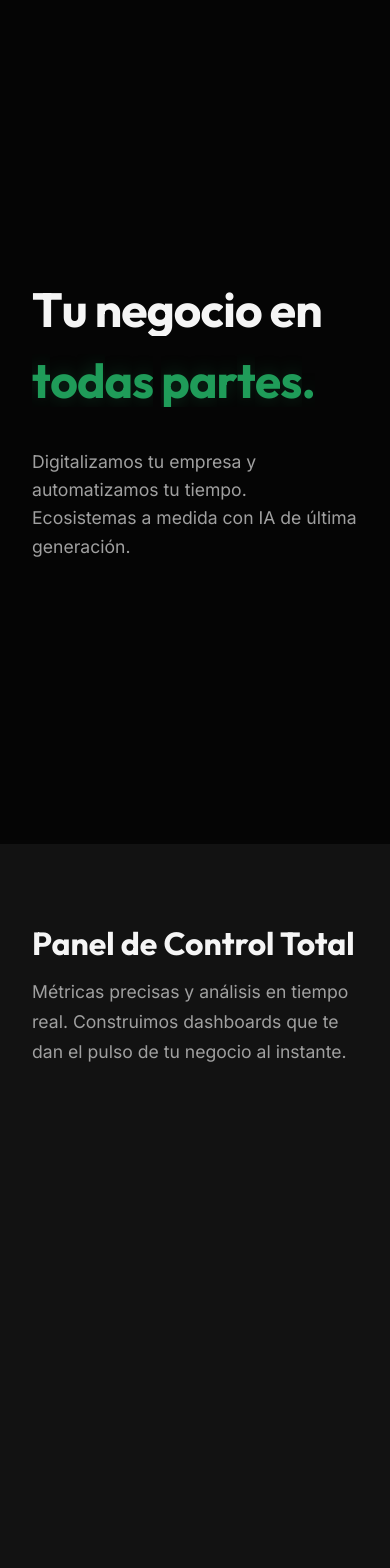
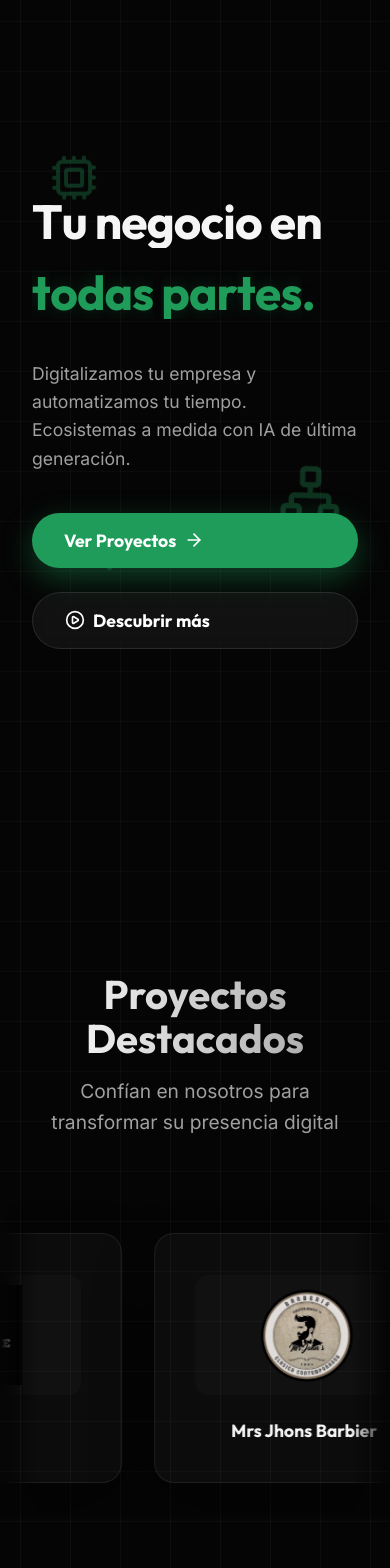
Before and after one commit to xCesar24x/Ruta_Digital, a React (Vite) app: page / in a window 390 px wide. Shown: the top 1568 px of the page. Built offline with nearby package versions, Linux system fonts and the light colour scheme.

Commit message:
feat: enhance UI with portfolio marquee, glassmorphism, and hero assets

```diff
--- a/src/App.jsx
+++ b/src/App.jsx
@@ -2,18 +2,18 @@ import React, { useEffect, useState } from 'react';
 import Lenis from 'lenis';
 import PreLoader from './components/PreLoader';
 import Hero from './components/Hero';
+import PortfolioMarquee from './components/PortfolioMarquee';
 import ScrollyTellingSection from './components/ScrollyTellingSection';
 import FooterCTA from './components/FooterCTA';
-import './index.css'; // Just in case, it's also in main.jsx
+import './index.css';
 
 function App() {
   const [loading, setLoading] = useState(true);
 
   useEffect(() => {
-    // Initialize Lenis Smooth Scroll
     const lenis = new Lenis({
       duration: 1.2,
-      easing: (t) => Math.min(1, 1.001 - Math.pow(2, -10 * t)), // https://www.desmos.com/calculator/brs54l4xou
+      easing: (t) => Math.min(1, 1.001 - Math.pow(2, -10 * t)),
       direction: 'vertical',
       gestureDirection: 'vertical',
       smooth: true,
@@ -39,13 +39,9 @@ function App() {
     <>
       {loading && <PreLoader onComplete={() => setLoading(false)} />}
 
-      {/*
-        We render the main content even while loading,
-        but maybe hidden or beneath the preloader to ensure
-        ScrollTrigger can calculate heights correctly.
-      */}
       <main style={{ opacity: loading ? 0 : 1, transition: 'opacity 0.5s ease' }}>
         <Hero />
+        <PortfolioMarquee />
         <ScrollyTellingSection />
         <FooterCTA />
       </main>
--- a/src/components/Hero.css
+++ b/src/components/Hero.css
@@ -9,17 +9,17 @@
 
 .hero-bg {
   position: absolute;
-  top: -10%; /* Extra space for parallax */
+  top: -10%;
   left: 0;
   width: 100%;
-  height: 120%; /* Taller for parallax */
+  height: 120%;
   background-size: cover;
   background-position: center;
   background-repeat: no-repeat;
   z-index: -1;
   opacity: 0;
-  /* Add a subtle overlay so text is readable */
-  box-shadow: inset 0 0 0 2000px rgba(5, 5, 5, 0.5);
+  /* Use a more transparent overlay so we can actually see the image */
+  box-shadow: inset 0 0 0 2000px rgba(5, 5, 5, 0.7);
 }
 
 .hero-content {
@@ -57,3 +57,37 @@
   overflow: hidden;
   display: block;
 }
+
+.hero-btns {
+  display: flex;
+  gap: 1.5rem;
+  margin-top: 2.5rem;
+  align-items: center;
+}
+
+.floating-icons {
+  position: absolute;
+  top: 0;
+  left: 0;
+  width: 100%;
+  height: 100%;
+  pointer-events: none;
+  z-index: 0;
+}
+
+.f-icon {
+  position: absolute;
+  color: var(--accent-green);
+  opacity: 0;
+}
+
+.icon-1 { top: 20%; left: 15%; width: 48px; height: 48px; }
+.icon-2 { top: 60%; right: 10%; width: 64px; height: 64px; }
+.icon-3 { bottom: 30%; left: 25%; width: 32px; height: 32px; }
+
+@media (max-width: 768px) {
+  .hero-btns {
+    flex-direction: column;
+    align-items: stretch;
+  }
+}
--- a/src/components/Hero.jsx
+++ b/src/components/Hero.jsx
@@ -1,6 +1,7 @@
 import React, { useEffect, useRef } from 'react';
 import gsap from 'gsap';
 import SplitType from 'split-type';
+import { ArrowRight, PlayCircle, Cpu, Network, Zap } from 'lucide-react';
 import './Hero.css';
 
 const Hero = () => {
@@ -8,33 +9,28 @@ const Hero = () => {
   const bgRef = useRef(null);
   const titleRef = useRef(null);
   const subtitleRef = useRef(null);
+  const btnGroupRef = useRef(null);
+  const iconsRef = useRef([]);
 
   useEffect(() => {
-    // We wait a tiny bit to ensure preloader is mostly done if we want,
-    // or we can trigger this externally. For now, just standard load animation.
-
-    // Split text for animation
     const splitTitle = new SplitType(titleRef.current, { types: 'chars,words' });
     const splitSubtitle = new SplitType(subtitleRef.current, { types: 'lines' });
 
-    const tl = gsap.timeline({ delay: 2.2 }); // Delay to wait for preloader
+    const tl = gsap.timeline({ delay: 2.2 });
 
-    // Background scale down effect
     tl.fromTo(bgRef.current,
-      { scale: 1.2, opacity: 0 },
-      { scale: 1, opacity: 0.6, duration: 2, ease: "power3.out" }
+      { scale: 1.1, opacity: 0 },
+      { scale: 1, opacity: 0.6, duration: 2.5, ease: "power3.out" }
     );
 
-    // Title characters stagger
     if (splitTitle.chars) {
       tl.fromTo(splitTitle.chars,
         { y: 100, opacity: 0 },
         { y: 0, opacity: 1, stagger: 0.02, duration: 1, ease: "back.out(1.7)" },
-        "-=1.5"
+        "-=2"
       );
     }
 
-    // Subtitle lines fade up
     if (splitSubtitle.lines) {
       tl.fromTo(splitSubtitle.lines,
         { y: 30, opacity: 0 },
@@ -43,9 +39,32 @@ const Hero = () => {
       );
     }
 
-    // Parallax Effect on Scroll
+    tl.fromTo(btnGroupRef.current,
+      { y: 20, opacity: 0 },
+      { y: 0, opacity: 1, duration: 1, ease: "power2.out" },
+      "-=0.5"
+    );
+
+    // Floating icons animation
+    iconsRef.current.forEach((icon, i) => {
+      gsap.fromTo(icon,
+        { y: 0, opacity: 0, scale: 0 },
+        { y: 0, opacity: 0.3, scale: 1, duration: 1, delay: 3 + (i * 0.2) }
+      );
+      gsap.to(icon, {
+        y: Math.random() * -30 - 15,
+        x: Math.random() * 20 - 10,
+        rotation: Math.random() * 30 - 15,
+        duration: 3 + Math.random() * 2,
+        yoyo: true,
+        repeat: -1,
+        ease: "sine.inOut",
+        delay: 3 + (i * 0.2)
+      });
+    });
+
     gsap.to(bgRef.current, {
-      yPercent: 30, // Move down slightly as we scroll down
+      yPercent: 30,
       ease: "none",
       scrollTrigger: {
         trigger: heroRef.current,
@@ -69,6 +88,13 @@ const Hero = () => {
         style={{ backgroundImage: `url('/hero.png')` }}
       ></div>
 
+      {/* Floating Tech Icons */}
+      <div className="floating-icons">
+        <Cpu ref={el => iconsRef.current[0] = el} className="f-icon icon-1" />
+        <Network ref={el => iconsRef.current[1] = el} className="f-icon icon-2" />
+        <Zap ref={el => iconsRef.current[2] = el} className="f-icon icon-3" />
+      </div>
+
       <div className="container hero-content">
         <h1 ref={titleRef} className="hero-title">
           Tu negocio en<br/>
@@ -78,6 +104,15 @@ const Hero = () => {
           Digitalizamos tu empresa y automatizamos tu tiempo.<br/>
           Ecosistemas a medida con IA de última generación.
         </p>
+
+        <div ref={btnGroupRef} className="hero-btns">
+          <a href="#proyectos" className="btn-primary">
+            Ver Proyectos <ArrowRight size={20} />
+          </a>
+          <a href="#servicios" className="btn-secondary">
+            <PlayCircle size={20} /> Descubrir más
+          </a>
+        </div>
       </div>
     </section>
   );
--- /dev/null
+++ b/src/components/PortfolioMarquee.css
@@ -0,0 +1,83 @@
+.portfolio-section {
+  padding: 8rem 0;
+  position: relative;
+  overflow: hidden;
+}
+
+.portfolio-header {
+  text-align: center;
+  margin-bottom: 4rem;
+}
+
+.portfolio-header h2 {
+  font-size: clamp(2.5rem, 5vw, 4rem);
+  background: linear-gradient(to right, #fff, var(--text-secondary));
+  -webkit-background-clip: text;
+  -webkit-text-fill-color: transparent;
+  background-clip: text;
+}
+
+.portfolio-header p {
+  font-size: 1.2rem;
+}
+
+.marquee-wrapper {
+  width: 100vw;
+  overflow: hidden;
+  position: relative;
+  padding: 2rem 0;
+  /* Fading edges effect */
+  -webkit-mask-image: linear-gradient(to right, transparent, black 10%, black 90%, transparent);
+  mask-image: linear-gradient(to right, transparent, black 10%, black 90%, transparent);
+}
+
+.marquee-track {
+  display: flex;
+  width: max-content;
+  gap: 2rem;
+  padding-left: 2rem;
+}
+
+.marquee-item {
+  width: 300px;
+  height: 250px;
+  display: flex;
+  flex-direction: column;
+  align-items: center;
+  justify-content: center;
+  gap: 1.5rem;
+  padding: 2rem;
+  /* We reuse .glass-card base from index.css */
+}
+
+.img-container {
+  width: 100%;
+  height: 120px;
+  display: flex;
+  align-items: center;
+  justify-content: center;
+  background: rgba(255, 255, 255, 0.02);
+  border-radius: 12px;
+  padding: 10px;
+}
+
+.img-container img {
+  max-width: 100%;
+  max-height: 100%;
+  object-fit: contain;
+  /* Make the logos blend better if they have backgrounds */
+  filter: grayscale(0.5) contrast(1.2);
+  transition: all 0.3s ease;
+}
+
+.marquee-item:hover .img-container img {
+  filter: grayscale(0) contrast(1) drop-shadow(0 0 20px rgba(31, 156, 89, 0.4));
+  transform: scale(1.1);
+}
+
+.project-name {
+  font-weight: 600;
+  font-size: 1.1rem;
+  color: var(--text-primary);
+  text-align: center;
+}
--- /dev/null
+++ b/src/components/PortfolioMarquee.jsx
@@ -0,0 +1,58 @@
+import React, { useEffect, useRef } from 'react';
+import gsap from 'gsap';
+import './PortfolioMarquee.css';
+
+const projects = [
+  { name: 'Grúas Greivin', img: '/Logos Proyectos finalizados/Gruas Greivin.jpeg' },
+  { name: 'Gym', img: '/Logos Proyectos finalizados/Gym.png' },
+  { name: 'Mrs Jhons Barbier', img: '/Logos Proyectos finalizados/Mrs Jhons Barbier.png' },
+  { name: 'Oropendola', img: '/Logos Proyectos finalizados/Oropendola.jpeg' },
+  { name: 'Sr & Sra Pinto', img: '/Logos Proyectos finalizados/SrySraPinto.png' },
+  { name: 'Cabañas del Bosque', img: '/Logos Proyectos finalizados/cabañas del bosque.png' },
+];
+
+const PortfolioMarquee = () => {
+  const marqueeRef = useRef(null);
+
+  useEffect(() => {
+    // We clone the elements to create a seamless infinite loop
+    const marqueeContent = marqueeRef.current;
+
+    // We animate the track
+    gsap.to(marqueeContent, {
+      xPercent: -50,
+      ease: "none",
+      duration: 25,
+      repeat: -1
+    });
+  }, []);
+
+  // Double the array for seamless looping
+  const items = [...projects, ...projects];
+
+  return (
+    <section className="portfolio-section" id="proyectos">
+      <div className="container">
+        <div className="portfolio-header">
+          <h2>Proyectos Destacados</h2>
+          <p>Confían en nosotros para transformar su presencia digital</p>
+        </div>
+      </div>
+
+      <div className="marquee-wrapper">
+        <div className="marquee-track" ref={marqueeRef}>
+          {items.map((project, index) => (
+            <div className="marquee-item glass-card" key={index}>
+              <div className="img-container">
+                <img src={project.img} alt={project.name} />
+              </div>
+              <span className="project-name">{project.name}</span>
+            </div>
+          ))}
+        </div>
+      </div>
+    </section>
+  );
+};
+
+export default PortfolioMarquee;
--- a/src/components/ScrollyTellingSection.jsx
+++ b/src/components/ScrollyTellingSection.jsx
@@ -1,6 +1,7 @@
 import React, { useEffect, useRef } from 'react';
 import gsap from 'gsap';
 import { ScrollTrigger } from 'gsap/ScrollTrigger';
+import { BarChart3, Bot, ArrowRight } from 'lucide-react';
 import './ScrollyTelling.css';
 
 gsap.registerPlugin(ScrollTrigger);
@@ -9,39 +10,33 @@ const ScrollyTellingSection = () => {
   const containerRef = useRef(null);
   const wrapperRef = useRef(null);
 
-  // Elements to animate
   const dashImgRef = useRef(null);
   const aiImgRef = useRef(null);
   const text1Ref = useRef(null);
   const text2Ref = useRef(null);
 
   useEffect(() => {
-    // Pin the entire wrapper
     const tl = gsap.timeline({
       scrollTrigger: {
         trigger: wrapperRef.current,
         start: "top top",
-        end: "+=3000", // Scroll for 3000px to play through the animation
+        end: "+=3000",
         scrub: 1,
         pin: true,
       }
     });
 
-    // Initial state setup (CSS can handle most, but just to be sure)
     gsap.set([aiImgRef.current, text2Ref.current], { autoAlpha: 0, y: 50 });
     gsap.set(dashImgRef.current, { scale: 0.9, y: 30, rotationX: 10 });
 
-    // Scene 1: Dashboard fades in and text 1 moves out
     tl.to(dashImgRef.current, { autoAlpha: 1, scale: 1, y: 0, rotationX: 0, duration: 1 })
-      .to(dashImgRef.current, { y: -50, duration: 2 }, "+=0.5") // slight drift
+      .to(dashImgRef.current, { y: -50, duration: 2 }, "+=0.5")
       .to(text1Ref.current, { autoAlpha: 0, y: -50, duration: 1 }, "-=2")
 
-    // Scene 2: Dash fades out, AI fades in
       .to(dashImgRef.current, { autoAlpha: 0, y: -100, scale: 0.8, duration: 1 })
       .to(aiImgRef.current, { autoAlpha: 1, y: 0, duration: 1 }, "-=0.5")
       .to(text2Ref.current, { autoAlpha: 1, y: 0, duration: 1 }, "-=0.8")
 
-    // End Scene drift
       .to([aiImgRef.current, text2Ref.current], { y: -30, duration: 1 }, "+=0.5");
 
     return () => {
@@ -50,23 +45,33 @@ const ScrollyTellingSection = () => {
   }, []);
 
   return (
-    <div className="scrolly-wrapper" ref={wrapperRef}>
+    <div className="scrolly-wrapper" ref={wrapperRef} id="servicios">
       <div className="scrolly-container" ref={containerRef}>
 
-        {/* Texts */}
         <div className="scrolly-texts">
-          <div className="scrolly-text-block" ref={text1Ref}>
+          <div className="scrolly-text-block glass-card" ref={text1Ref}>
+            <div className="icon-wrapper">
+              <BarChart3 size={40} className="scrolly-icon" />
+            </div>
             <h2>Panel de Control Total</h2>
             <p>Métricas precisas y análisis en tiempo real. Construimos dashboards que te dan el pulso de tu negocio al instante.</p>
+            <button className="btn-secondary scrolly-btn">
+              Saber más <ArrowRight size={18} />
+            </button>
           </div>
 
-          <div className="scrolly-text-block text-hidden" ref={text2Ref}>
+          <div className="scrolly-text-block glass-card text-hidden" ref={text2Ref}>
+            <div className="icon-wrapper">
+              <Bot size={40} className="scrolly-icon" />
+            </div>
             <h2>Automatización con IA</h2>
             <p>Flujos de trabajo inteligentes. Deja que la inteligencia artificial se encargue de las tareas repetitivas y potencia tu equipo.</p>
+            <button className="btn-secondary scrolly-btn">
+              Saber más <ArrowRight size={18} />
+            </button>
           </div>
         </div>
 
-        {/* Images */}
         <div className="scrolly-visuals">
           <img
             ref={dashImgRef}
--- a/src/index.css
+++ b/src/index.css
@@ -31,6 +31,13 @@ html, body {
   font-family: var(--font-primary);
   overflow-x: hidden;
   overscroll-behavior: none; /* Prevents bounce effect on Mac */
+
+  /* Subdued Tech Grid Background */
+  background-image:
+    linear-gradient(rgba(255, 255, 255, 0.03) 1px, transparent 1px),
+    linear-gradient(90deg, rgba(255, 255, 255, 0.03) 1px, transparent 1px);
+  background-size: 50px 50px;
+  background-position: center center;
 }
 
 /* Typography styles */
@@ -69,6 +76,72 @@ p {
   justify-content: center;
 }
 
+/* Glassmorphism & UI Utilities */
+.glass-card {
+  background: rgba(255, 255, 255, 0.03);
+  border: 1px solid rgba(255, 255, 255, 0.08);
+  backdrop-filter: blur(16px);
+  -webkit-backdrop-filter: blur(16px);
+  border-radius: 20px;
+  padding: 2.5rem;
+  box-shadow: 0 30px 60px rgba(0, 0, 0, 0.4);
+  transition: transform 0.3s ease, border-color 0.3s ease, box-shadow 0.3s ease;
+}
+
+.glass-card:hover {
+  transform: translateY(-5px);
+  border-color: rgba(31, 156, 89, 0.3);
+  box-shadow: 0 30px 60px rgba(0, 0, 0, 0.5), 0 0 40px rgba(31, 156, 89, 0.1);
+}
+
+.btn-primary {
+  display: inline-flex;
+  align-items: center;
+  gap: 0.5rem;
+  background: var(--accent-green);
+  color: white;
+  padding: 1rem 2rem;
+  border-radius: 50px;
+  font-family: var(--font-primary);
+  font-weight: 600;
+  font-size: 1.1rem;
+  text-decoration: none;
+  border: none;
+  cursor: pointer;
+  box-shadow: 0 10px 30px rgba(31, 156, 89, 0.4);
+  transition: all 0.3s ease;
+}
+
+.btn-primary:hover {
+  background: #167a46;
+  transform: translateY(-2px) scale(1.02);
+  box-shadow: 0 15px 40px rgba(31, 156, 89, 0.6);
+}
+
+.btn-secondary {
+  display: inline-flex;
+  align-items: center;
+  gap: 0.5rem;
+  background: rgba(255, 255, 255, 0.05);
+  color: white;
+  padding: 1rem 2rem;
+  border-radius: 50px;
+  font-family: var(--font-primary);
+  font-weight: 600;
+  font-size: 1.1rem;
+  text-decoration: none;
+  border: 1px solid rgba(255, 255, 255, 0.1);
+  backdrop-filter: blur(10px);
+  cursor: pointer;
+  transition: all 0.3s ease;
+}
+
+.btn-secondary:hover {
+  background: rgba(255, 255, 255, 0.1);
+  border-color: rgba(255, 255, 255, 0.3);
+  transform: translateY(-2px);
+}
+
 /* Custom Scrollbar for non-lenis fallback */
 ::-webkit-scrollbar {
   width: 8px;
```
Also changed, not shown: src/components/ScrollyTelling.css (+24 -0 lines).
